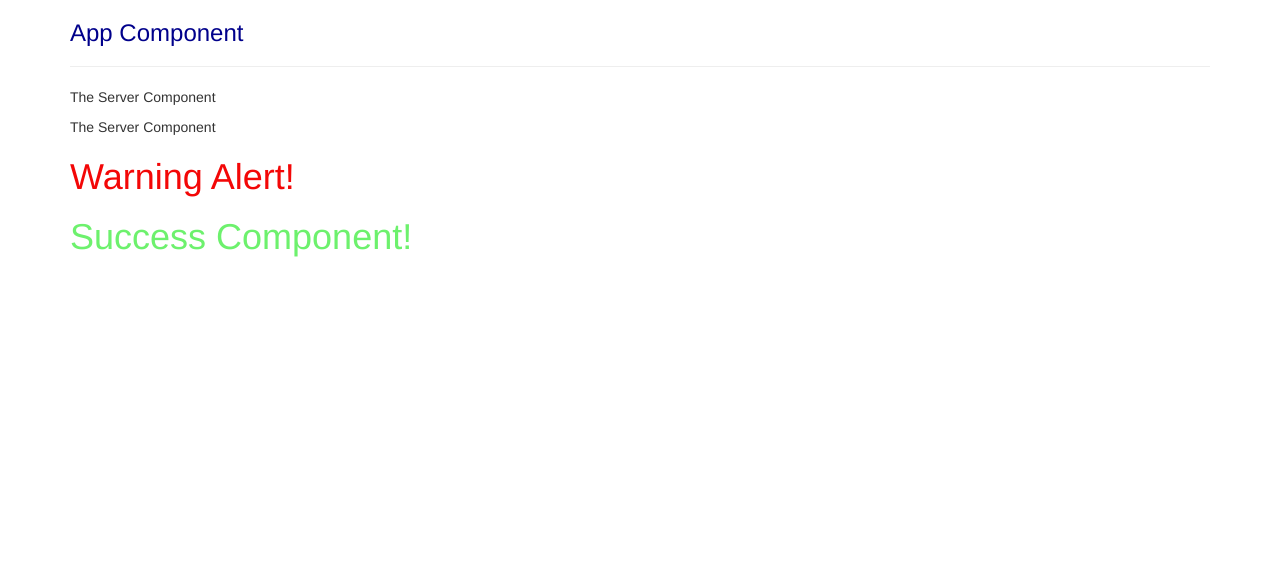
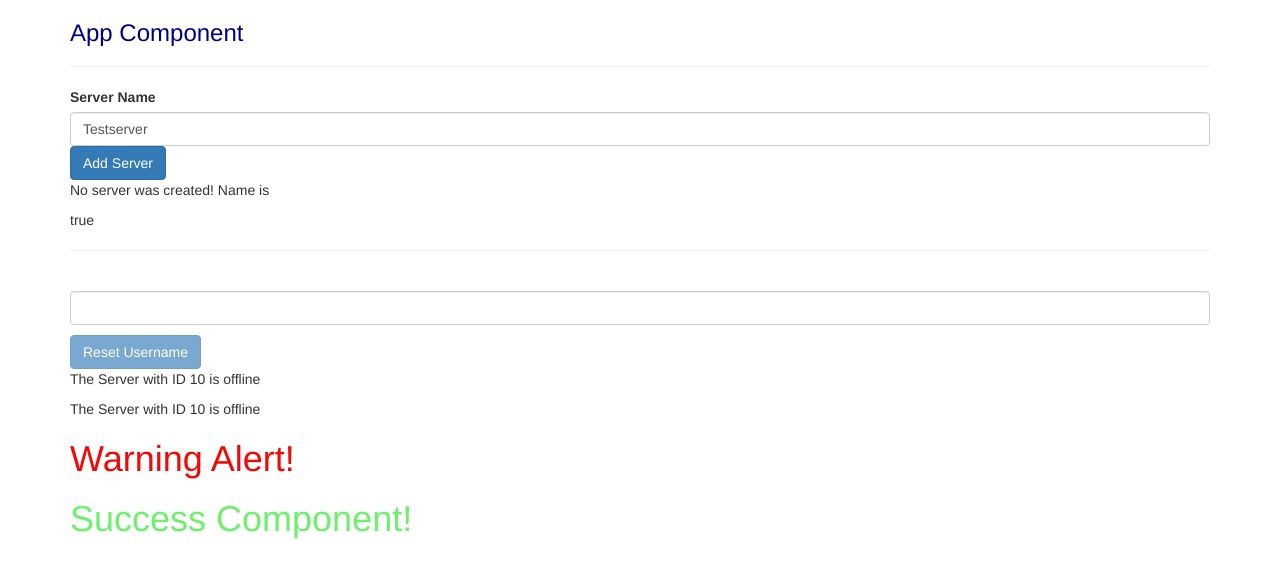
Before and after one commit to andylushman/My-First-Angular-App, an Angular app: page / in a window 1280 px wide. Shown: the top 578 px of the page. Built offline with nearby package versions, Linux system fonts and the light colour scheme.

Commit message:
Finished assignment 2

```diff
--- a/src/app/app.module.ts
+++ b/src/app/app.module.ts
@@ -1,11 +1,12 @@
 import { BrowserModule } from '@angular/platform-browser';
 import { NgModule } from '@angular/core';
+import { FormsModule } from "@angular/forms";
 
 import { AppComponent } from './app.component';
 import { ServerComponent } from './server/server.component';
 import { ServersComponent } from './servers/servers.component';
 import { WarningAlert } from './warningAlert/warningAlert.component';
-import { SuccessAlert } from './successAlert/SuccessAlert.component';
+import { SuccessAlert } from './successAlert/successAlert.component';
 
 @NgModule({
   declarations: [
@@ -16,7 +17,8 @@ import { SuccessAlert } from './successAlert/SuccessAlert.component';
     SuccessAlert
   ],
   imports: [
-    BrowserModule
+    BrowserModule,
+    FormsModule
   ],
   providers: [],
   bootstrap: [AppComponent]
--- a/src/app/server/server.component.html
+++ b/src/app/server/server.component.html
@@ -1 +1,2 @@
-<p>The Server Component</p>
+<p>The {{'Server'}} with ID {{ serverID }} is {{getServerStatus()}} </p>
+<!-- Any expression that will be turned into a string can be used in string interpolation {{}} can also call a method that calls a string. The number in this example is easily turned into a string. -->
--- a/src/app/server/server.component.ts
+++ b/src/app/server/server.component.ts
@@ -5,5 +5,10 @@ import { Component } from "@angular/core";
     templateUrl: './server.component.html'
 })
 export class ServerComponent {
+    serverID: number = 10; //or written as serverID = 10; the type can be implied.
+    serverStatus: string = 'offline';
 
+    getServerStatus() {
+        return this.serverStatus;
+    }
 }
--- a/src/app/servers/servers.component.html
+++ b/src/app/servers/servers.component.html
@@ -1,2 +1,39 @@
+<label>Server Name</label>
+<!-- <input
+    type="text"
+    class="form-control"
+    (input)="onUpdateServerName($event)"> -->
+<input
+    type="text"
+    class="form-control"
+    [(ngModel)]="serverName">
+    <!-- Two way data-binding binds data in both ways. In this example above, serverName is (1)prepopulated and (2)changes on input. -->
+<!-- <p>{{ serverName }}</p> -->
+<button
+    class="btn btn-primary"
+    [disabled]="!allowNewServer"
+    (click)="onCreateServer()">Add Server</button>
+<!-- if you want to output something to template link string use string interplotion
+if you want to change a property such as html element or directive or component use property binding
+don't mix the two -->
+<!-- <p [innerText]= "allowNewServer"></p> -->
+<p>{{ serverCreationStatus }}</p>
+<p>{{ allowNewServer }}</p>
+<hr>
+
+<label for="Username"></label>
+<input
+    type="text"
+    class="form-control"
+    [(ngModel)]="userName">
+
+<p>{{ userName }}</p>
+
+<button
+    class="btn btn-primary"
+    [disabled]="userName === ''"
+    (click)="resetUserName()">Reset Username
+</button>
+
 <app-server></app-server>
 <app-server></app-server>
--- a/src/app/servers/servers.component.ts
+++ b/src/app/servers/servers.component.ts
@@ -15,10 +15,31 @@ import { Component, OnInit } from '@angular/core';
   styleUrls: ['./servers.component.css']
 })
 export class ServersComponent implements OnInit {
+  allowNewServer = false;
+  serverCreationStatus = 'No server was created! Name is';
+  serverName = 'Testserver';
+  userName = '';
 
-  constructor() { }
+  constructor() {
+    setTimeout(() => {
+      this.allowNewServer = true;
+    }, 2000)
+
+   }
 
   ngOnInit() {
   }
 
+  onCreateServer(){
+    this.serverCreationStatus = 'Server was created! Name is ' + this.serverName;
+  }
+
+  onUpdateServerName(event: any){
+    this.serverName = event.target.value;
+  }
+
+  resetUserName(){
+    this.userName = '';
+  }
+
 }
```
